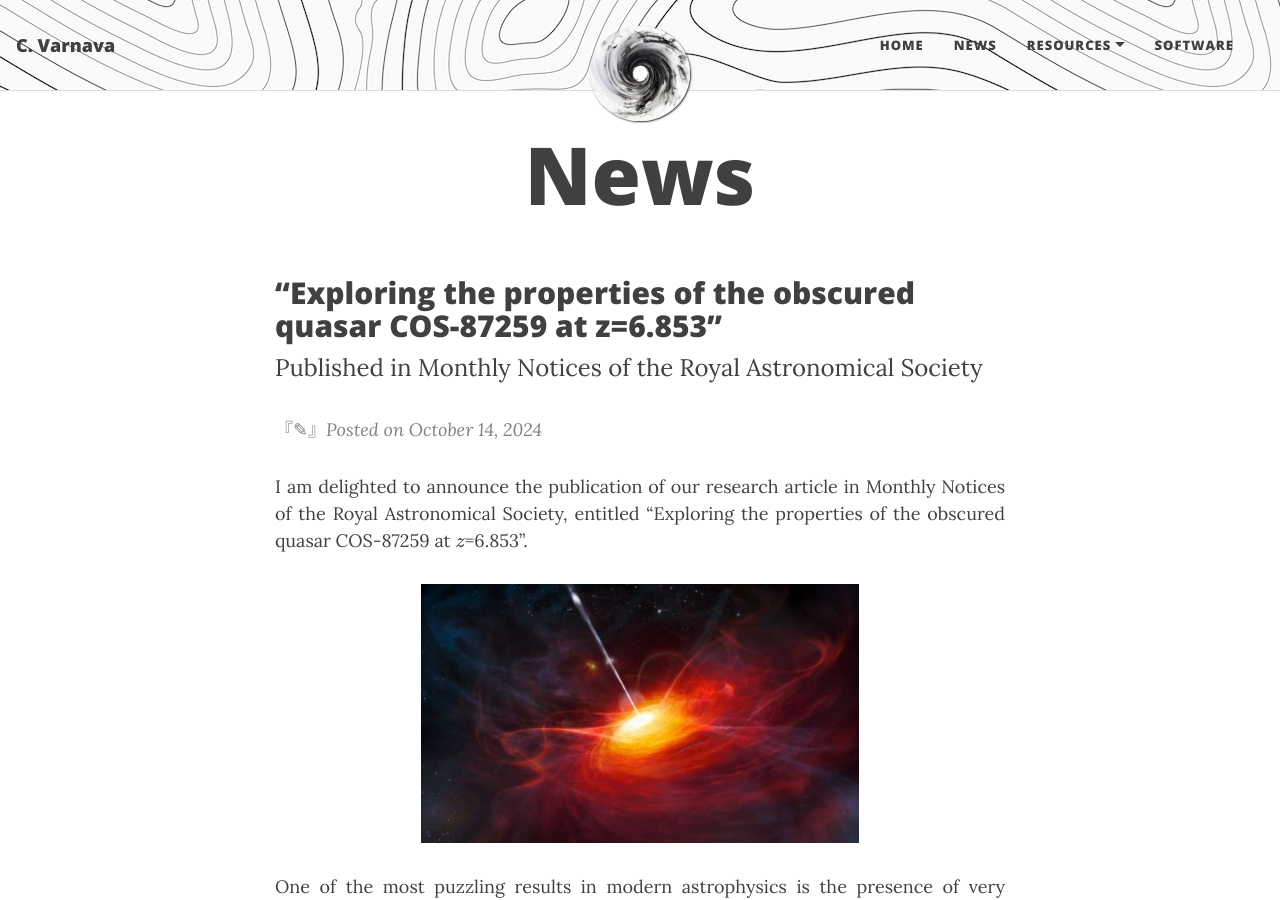
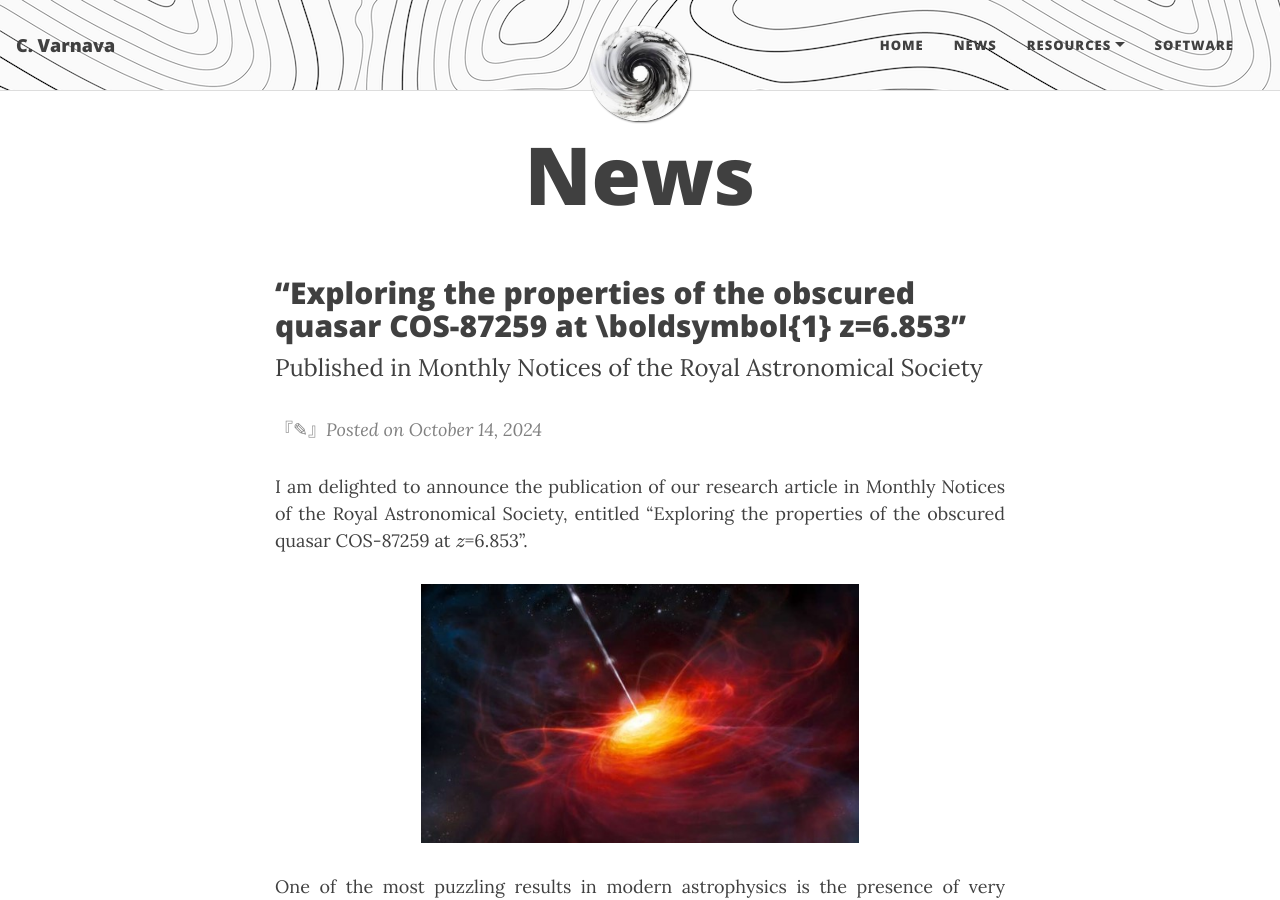
Before and after one commit to ch-var/ch-var.github.io, a Jekyll site: the page built from news.html, in a window 1280 px wide and 900 px high. Built offline with Jekyll 4.4.1, drawn with Linux system fonts in a browser that asks for light colours; formulas are drawn with MathJax 3.

Commit message:
Update news.html

```diff
--- a/news.html
+++ b/news.html
@@ -4,7 +4,7 @@ title: News
 mathjax: true
 ---
 <p>
-<h2>“Exploring the properties of the obscured quasar COS-87259 at z=6.853”</h2>
+<h2>“Exploring the properties of the obscured quasar COS-87259 at \boldsymbol{1} z=6.853”</h2>
 <font size="+2">Published in Monthly Notices of the Royal Astronomical Society</font>
 <p>
 <p>
```
